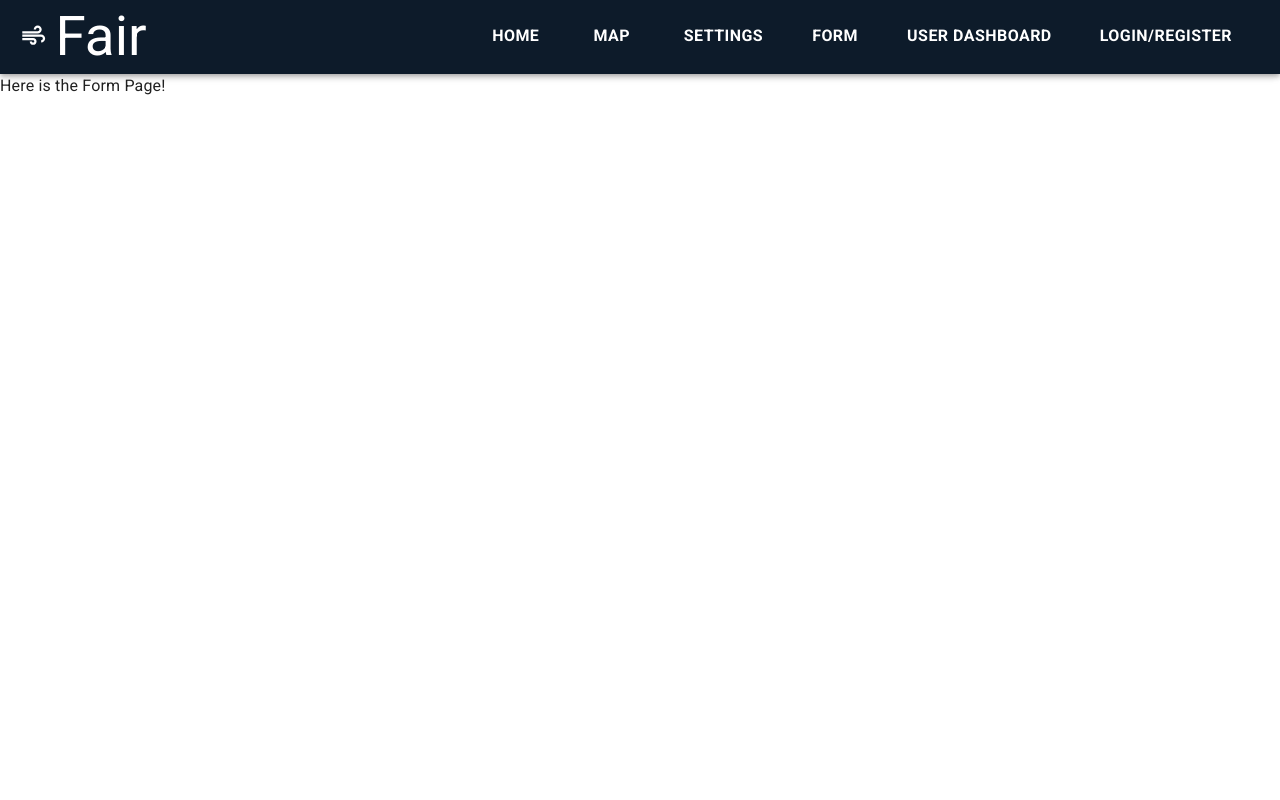
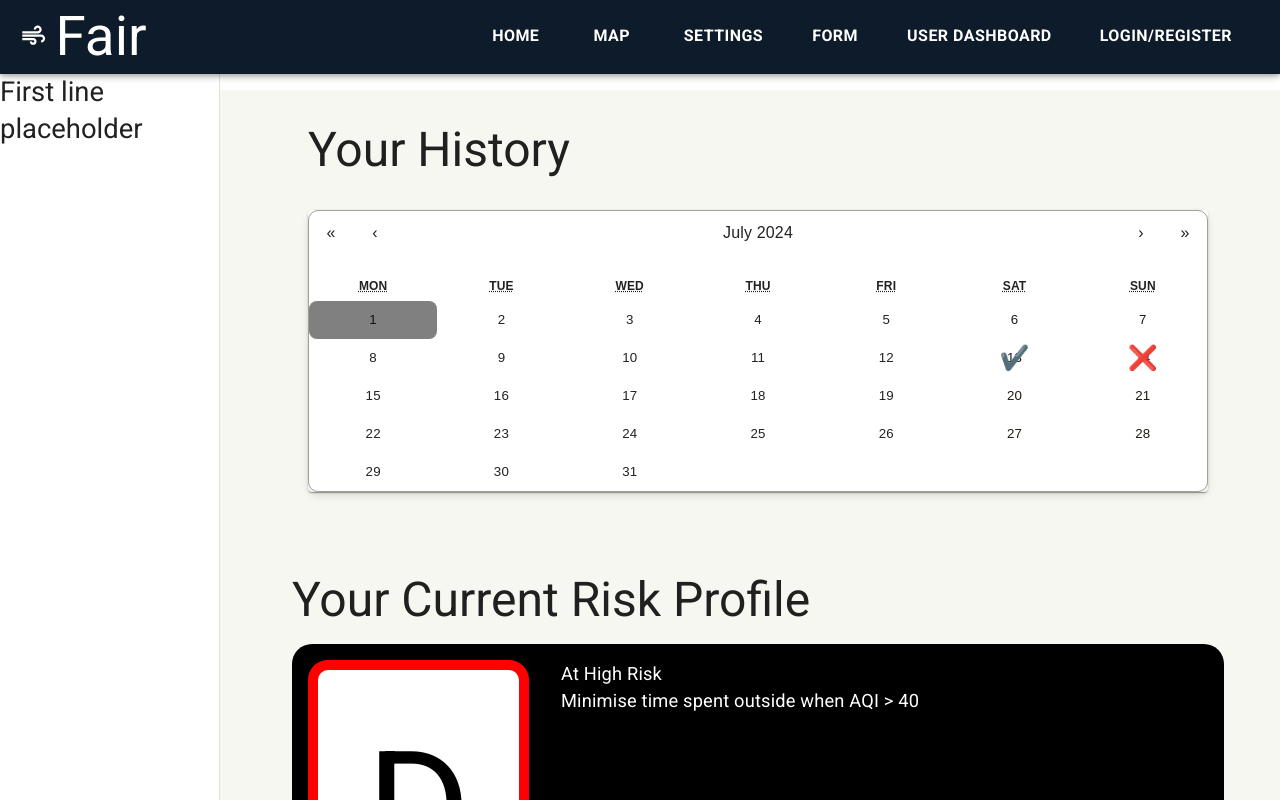
Before and after one commit to Naveen-Jaisankar/COMP47360-Web-Application, a React (Vite) app in the folder FrontEnd/air-quality-app/: page /form in a window 1280 px wide. Shown: the top 800 px of the page. Built offline with nearby package versions, Linux system fonts and the light colour scheme.

Commit message:
Calendar updates and no more form pages (for now)

```diff
--- a/FrontEnd/air-quality-app/src/App.jsx
+++ b/FrontEnd/air-quality-app/src/App.jsx
@@ -38,7 +38,7 @@ function App() {
           <Route path="/user/gettingstarted" element={<Starting />}></Route>
           <Route path="/user" element={<UserPanel/>} />
           <Route path="/user/dailyform" element={<DailyForm/>} />
-          <Route path="/user/history" element={<UserHistory/>} />
+          <Route path="/user/userhistory" element={<UserHistory/>} />
           <Route path="/userdashboard" element={<UserDashboard/>} />
           <Route path="/privacy" element={<Privacy/>} />
         </Routes>
--- a/FrontEnd/air-quality-app/src/components/custom-calendar.css
+++ b/FrontEnd/air-quality-app/src/components/custom-calendar.css
@@ -1,17 +1,68 @@
 /* https://medium.com/@suvarna.kale/react-calendar-customization-4bdf89d04dbb */
 
+/* Ensures the calendar takes full width and is clipped properly */
 .react-calendar {
   width: 100% !important;
+  border-radius: 10px; /* Rounds the corners of the calendar container */
+  overflow: hidden; /* Prevents content from overflowing outside the rounded corners */
+  box-shadow: 0 4px 8px rgba(0, 0, 0, 0.1); /* Optional: adds a subtle shadow */
+  position: relative; /* Ensure proper clipping */
 }
 
+/* Rounds the corners of the tiles */
+.react-calendar__tile {
+  border-radius: 8px; /* Adjust as needed for more or less rounding */
+  position: relative; /* Required for absolute positioning of content */
+  overflow: hidden; /* Prevents content from extending outside the tile */
+}
+
+/* Adjusts the navigation header to fit within the rounded corners */
+.react-calendar__navigation {
+  border-radius: 10px; /* Adjust as needed for more or less rounding */
+  overflow: hidden; /* Prevents overflow in navigation header */
+}
+
+/* Weekends text color */
 .react-calendar__month-view__days__day--weekend {
   color: #1f1b13 !important;
 }
 
+/* Highlighted today's date */
 .react-calendar__tile--now {
   background-color: grey !important;
+  border-radius: 8px; /* Ensure the rounded corners apply to today's date tile */
 }
 
+/* Hides neighboring month days */
 .react-calendar__month-view__days__day--neighboringMonth {
   visibility: hidden;
 }
+
+/* Status indicators for completed dates */
+.status {
+  display: flex;
+  align-items: center;
+  justify-content: center;
+  font-size: 1.5rem; /* Size of the tick icon */
+  position: absolute; /* Positioning for centering */
+  width: 100%;
+  height: 100%;
+  top: 0;
+  left: 0;
+  z-index: 1; /* Ensure the tick is on top */
+}
+
+/* Hide the default date number */
+.react-calendar__tile--success {
+  color: transparent; /* Hide the number */
+}
+
+/* Color for success tick */
+.status.success {
+  color: green;
+}
+
+/* Color for failure tick */
+.status.failure {
+  color: red;
+}
--- a/FrontEnd/air-quality-app/src/components/customcalendar.jsx
+++ b/FrontEnd/air-quality-app/src/components/customcalendar.jsx
@@ -1,64 +1,66 @@
 import React, { useState, useEffect } from 'react';
 import Calendar from 'react-calendar';
 import 'react-calendar/dist/Calendar.css';
-import './custom-calendar.css'
+import './custom-calendar.css'; // Ensure this includes your updated styles
 import { Paper } from '@mui/material';
 
 const CustomCalendar = () => {
-  const [completedDaily, setCompletedDaily] = useState([])
+  const [completedDaily, setCompletedDaily] = useState([]);
+  const [dateStatuses, setDateStatuses] = useState({}); // State for storing date statuses
 
-  // possibly fetch the backend here
-  const fetchDates = () => {
-  // set it as the variable completedDailies
-  }
+  // Fetch dates and their statuses from backend or define mock data
+  useEffect(() => {
+    // Example mock data for completed dates and statuses
+    const mockDates = [
+      { date: new Date("2024-07-13"), status: 'success' }, // Green
+      { date: new Date("2024-07-14"), status: 'failure' }  // Red
+    ];
 
-  // mock data for completed quiz
-  const completedDailies = [
-    new Date("2024-06-13"),
-    new Date("2024-06-14")
-  ]
+    const statusMap = {};
+    mockDates.forEach(({ date, status }) => {
+      const key = date.toDateString(); // Use a unique key for each date
+      statusMap[key] = status;
+    });
 
-  // used so it doesn't infinitely render :(((
-  useEffect( () => {
-    setCompletedDaily(completedDailies)
-  }, [])
+    setCompletedDaily(mockDates.map(({ date }) => date));
+    setDateStatuses(statusMap);
+  }, []);
 
-  // helper function that checks two dates if they're the same
+  // Helper function to check if two dates are the same
   const isSameDay = (date1, date2) => {
-    if (date1.getDate() === date2.getDate()
-      && date1.getMonth() === date2.getMonth()
-    && date1.getFullYear() && date2.getFullYear() ) {
-      return true
-    } else {
-      return false
-    }
-  }
+    return date1.getDate() === date2.getDate() &&
+      date1.getMonth() === date2.getMonth() &&
+      date1.getFullYear() === date2.getFullYear();
+  };
 
-  // goes through the completed dailies list and checks it to a date
+  // Function to match calendar date with completed daily dates and their statuses
   const matchCalendar = (date) => {
-    for (let i = 0; i < completedDailies.length; i++) {
-      const completedDate = completedDailies[i];
-      if (isSameDay(completedDate, date)) {
-        return true;
+    const key = date.toDateString();
+    return dateStatuses[key];
+  };
+
+  // Render tile content with color-based status
+  const renderTileContent = ({ date, view }) => {
+    if (view === 'month') {
+      const status = matchCalendar(date);
+      if (status) {
+        return (
+          <div className={`status ${status}`}>
+            {status === 'success' ? '✔️' : '❌'}
+          </div>
+        );
       }
     }
-    return false;
+    return null;
   };
-
-  // function for the tileContent prop, will match completed daily forms with the calendar
-  const renderTileContent = ({date, view}) => {
-    if ( view === 'month' && matchCalendar(date)) {
-      return <span className="check">✔️</span>
-    }
-    return null;
-  }
 
   return (
     <Paper>
       <Calendar
-      tileContent={renderTileContent} />
+        tileContent={renderTileContent}
+      />
     </Paper>
-  )
+  );
 }
 
 export default CustomCalendar;
--- a/FrontEnd/air-quality-app/src/pages/Form.jsx
+++ b/FrontEnd/air-quality-app/src/pages/Form.jsx
@@ -1,8 +1,47 @@
-export default function Form () {
+import { Container, Typography, Box, Paper} from "@mui/material"
+import UserContent from "../components/usercontent"
+import UserPlaceholder from "../components/userplaceholder"
+import CustomCalendar from "../components/customcalendar"
+import RiskProfileCard from "../components/riskprofilecard"
+
+export default function UserHistory () {
     return (
         <>
-        <h1>Here is the Form Page!</h1>
+        <UserPlaceholder />
+        <UserContent sx={{
+            backgroundColor: "#f7f7f2"
+        }}>
+        <Container>
+            <Box sx= {{
+                padding: "2rem",
+                margin: "1rem"
+            }}>
+                <Typography variant="h3" component='h2' sx={{
+                    fontSize: "3rem",
+                    marginBottom: "2rem",
+                }}>Your History</Typography>
 
+                <Box>
+
+                <CustomCalendar />
+                </Box>
+
+            </Box>
+
+            <Box sx= {{
+                padding: "2rem"
+            }}>
+                <Typography variant="h3" component='h2' sx={{
+                    fontSize: "3rem"
+                }}>Your Current Risk Profile</Typography>
+                <RiskProfileCard />
+
+
+
+            </Box>
+
+        </Container>
+        </UserContent>
         </>
     )
 }
```
Lines whose indentation alone changed are shown as unchanged.
